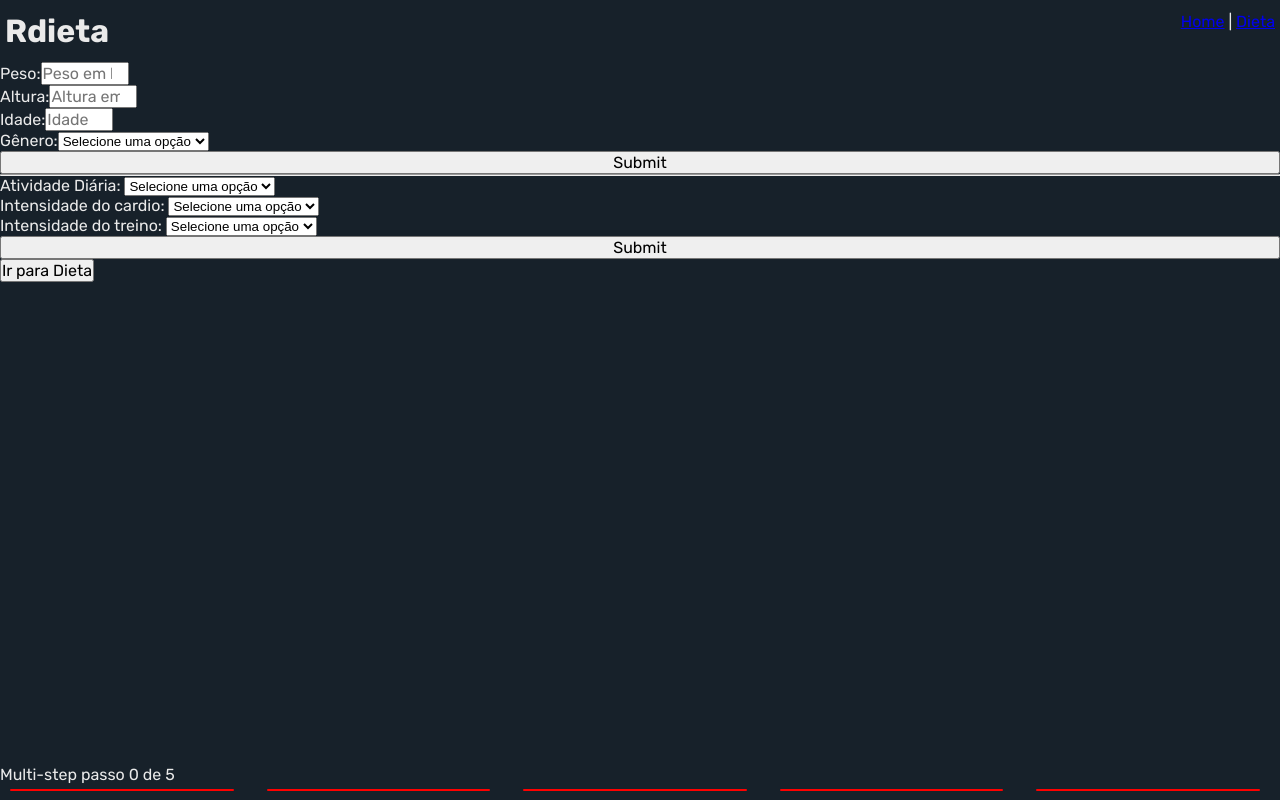
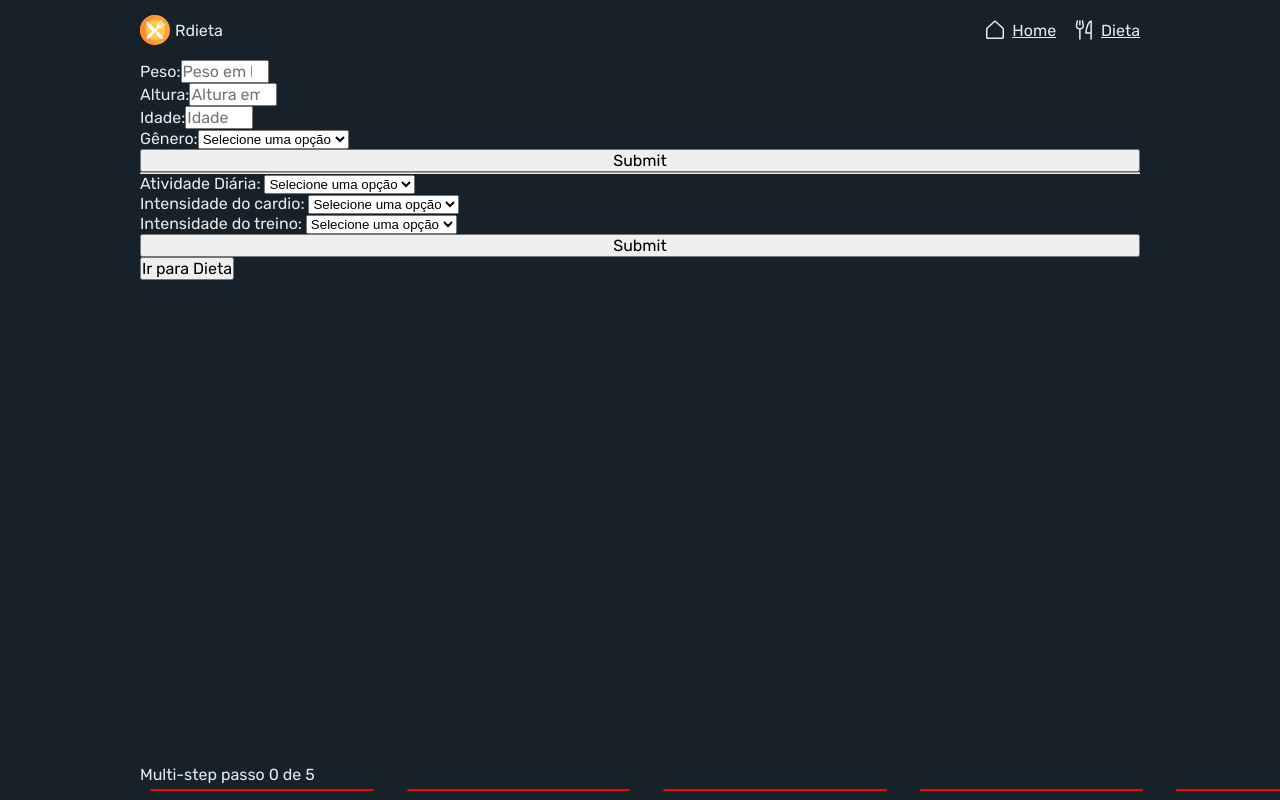
Before and after one commit to RenanArantes/rdieta, a Next.js app: page / in a window 1280 px wide. Built offline with nearby package versions, Linux system fonts and the light colour scheme.

Commit message:
DefaultLayout and Header component

```diff
--- a/components/Header.tsx
+++ /dev/null
@@ -1,21 +0,0 @@
-import Link from 'next/link'
-
-export function Header() {
-  return (
-    <div
-      style={{
-        display: 'flex',
-        justifyContent: 'space-between',
-        padding: '12px 5px',
-      }}
-    >
-      <h1>Rdieta</h1>
-
-      <span>
-        <Link href={'/'}>Home</Link>
-        {'  |  '}
-        <Link href={'/diet'}>Dieta</Link>
-      </span>
-    </div>
-  )
-}
--- /dev/null
+++ b/components/Header/index.tsx
@@ -0,0 +1,27 @@
+import Image from 'next/image'
+import Link from 'next/link'
+import { HouseSimple, ForkKnife } from 'phosphor-react'
+import logo from '../../assets/rdieta_logo.svg'
+import { HeaderContainer, LogoContainer } from './styles'
+
+export function Header() {
+  return (
+    <HeaderContainer>
+      <LogoContainer>
+        <Image src={logo.src} alt="Logo Rdeita" width={30} height={30} />
+        <span>Rdieta</span>
+      </LogoContainer>
+
+      <nav>
+        <Link href={'/'} title="Início">
+          <HouseSimple size={24} />
+          Home
+        </Link>
+        <Link href={'/diet'} title="Dieta">
+          <ForkKnife size={24} />
+          Dieta
+        </Link>
+      </nav>
+    </HeaderContainer>
+  )
+}
--- /dev/null
+++ b/components/Header/styles.ts
@@ -0,0 +1,41 @@
+import styled from 'styled-components'
+
+export const HeaderContainer = styled.header`
+  display: flex;
+  align-items: center;
+  justify-content: space-between;
+
+  margin: 15px 0;
+
+  nav {
+    display: flex;
+    gap: 1rem;
+
+    a {
+      display: flex;
+      justify-content: center;
+      align-items: center;
+      color: ${(props) => props.theme.fonts.default};
+      border-top: 3px solid transparent;
+      border-bottom: 3px solid transparent;
+
+      svg {
+        margin-right: 5px;
+      }
+
+      &:hover {
+        color: ${(props) => props.theme.fonts.title};
+        border-bottom: 3px solid ${(props) => props.theme.fonts.title};
+      }
+    }
+  }
+`
+export const LogoContainer = styled.div`
+  display: flex;
+  justify-content: center;
+  align-items: center;
+
+  span {
+    margin-left: 5px;
+  }
+`
--- /dev/null
+++ b/components/layouts/defaultLayout.ts
@@ -0,0 +1,7 @@
+import styled from 'styled-components'
+
+export const Layout = styled.div`
+  margin: 0 auto;
+  padding: 0 12px;
+  max-width: 1024px;
+`
--- a/next.config.js
+++ b/next.config.js
@@ -4,6 +4,9 @@ const withPWA = require('next-pwa')
 const nextConfig = {
   reactStrictMode: true,
   swcMinify: true,
+  compiler: {
+    styledComponents: true,
+  },
 }
 
 module.exports = withPWA({
--- a/package.json
+++ b/package.json
@@ -19,6 +19,7 @@
     "eslint": "8.27.0",
     "eslint-config-next": "13.0.2",
     "next": "13.0.2",
+    "phosphor-react": "^1.4.1",
     "react": "18.2.0",
     "react-dom": "18.2.0",
     "react-hook-form": "^7.39.1",
--- a/pages/_app.tsx
+++ b/pages/_app.tsx
@@ -1,6 +1,7 @@
 import type { AppProps } from 'next/app'
 import { ThemeProvider } from 'styled-components'
-import { Header } from '../components/Header'
+import { Header } from '../components/Header/index'
+import { Layout } from '../components/layouts/defaultLayout'
 import { DietContextProvider } from '../contexts/Diet'
 import { MealContextProvider } from '../contexts/Meal'
 import { PersonContextProvider } from '../contexts/Person'
@@ -15,14 +16,10 @@ export default function App({ Component, pageProps }: AppProps) {
         <PersonContextProvider>
           <DietContextProvider>
             <MealContextProvider>
-              <div
-                style={{
-                  display: 'block',
-                }}
-              >
+              <Layout>
                 <Header />
                 <Component {...pageProps} />
-              </div>
+              </Layout>
               <GlobalStyle />
             </MealContextProvider>
           </DietContextProvider>
```
Also changed, not shown: assets/rdieta_logo.svg (added), 1 other file (tests, documents, lock files or other folders).
